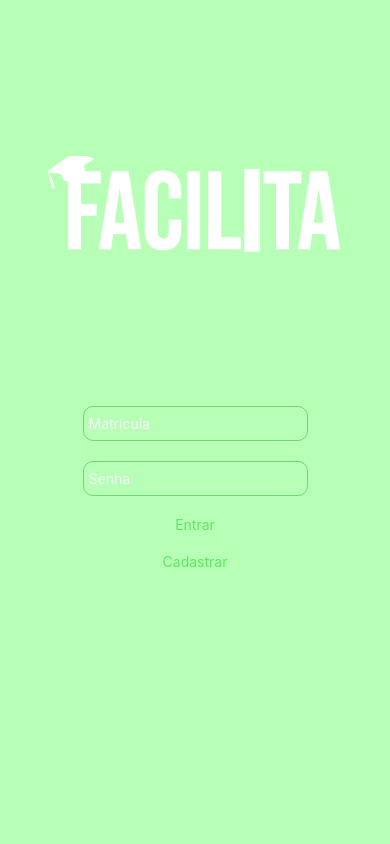
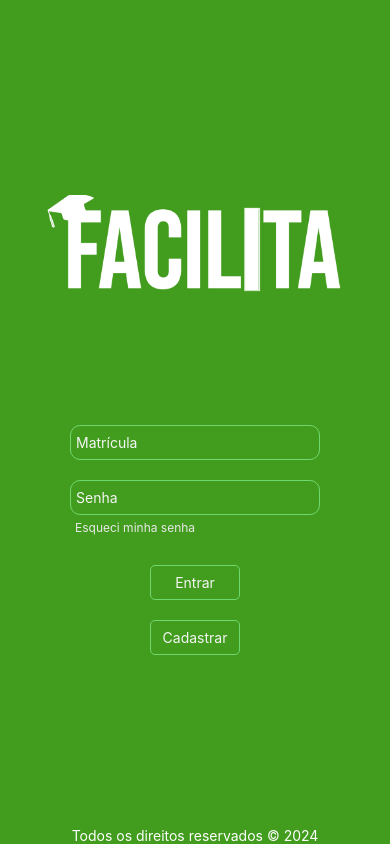
Before and after one commit to Thiago-Caffaro/Facilita, a React Native app: screen / in a window 390 px wide. Built offline with nearby package versions, Linux system fonts and the light colour scheme.

Commit message:
Adicionei as mudanças que fizemos na escola e mudie o nome do app no package.json para Facilita

```diff
--- a/App.jsx
+++ b/App.jsx
@@ -1,27 +1,32 @@
 import { StatusBar } from 'expo-status-bar';
-import { StyleSheet, Text, View } from 'react-native';
-import { Image, TextInput, TouchableOpacity } from 'react-native';
-
+import { StyleSheet, Text, View, Image, TextInput } from 'react-native';
 import Botao from './components/botao/botao';
 
 export default function App() {
-
   return (
     <View style={styles.container}>
       <Image style={styles.facilitaLogo} source={require('./assets/appImages/facilitaLogo.png')} />
       <StatusBar style="auto" />
+      <View style={styles.inputBox}>
         <TextInput
-        style={styles.input}
+          style={[styles.input, {color: '#ffff'}]}
           placeholder="Matrícula"
           placeholderTextColor="#f5f5f5"
         />
         <TextInput
-        style={styles.input}
+          style={[styles.input, {color: '#ffff'}]}
           placeholder="Senha"
           placeholderTextColor="#f5f5f5"
         />
+        <Text style={{ color: '#E8E8E8', fontSize: 12, padding: 5 }}>Esqueci minha senha</Text>
+      </View>
+      <View style={styles.caixaBtn}>
         <Botao>Entrar</Botao>
         <Botao>Cadastrar</Botao>
+      </View>
+      <Text style={{ bottom: 0, color: '#ffff',marginTop:'auto'}}>
+        Todos os direitos reservados © 2024
+      </Text>
     </View>
   );
 }
@@ -29,26 +34,28 @@ export default function App() {
 const styles = StyleSheet.create({
   container: {
     flex: 1,
-    backgroundColor: '#b7ffb7',
+    backgroundColor: '#429D1E',
     alignItems: 'center',
-    textAlign:'center',
+    justifyContent: 'center',
   },
-  facilitaLogo:{
+  facilitaLogo: {
     height: 100,
+    marginTop: '50%',
     maxWidth: 300,
-    marginBottom: 150,
-    marginTop:'40%'
   },
-  input:{
-    color:"#ffff",
+  input: {
     height: 35,
     padding: 5,
-    width: 225,
-    marginBottom: 20,
+    width: 250,
+    marginTop: 20,
     borderRadius: 10,
-    borderCurve: "continuous",
     borderWidth: 1,
     borderColor: '#70d870',
   },
-
+  caixaBtn: {
+    marginTop: 5,
+  },
+  inputBox: {
+    marginTop: 110,
+  },
 });
--- a/components/botao/botao.jsx
+++ b/components/botao/botao.jsx
@@ -4,7 +4,7 @@ function Botao(props){
         <TouchableOpacity
             style={styles.btn}
         >
-        <Text style={{ color: '#5bea5b' }}>
+        <Text style={{ color: '#f5f5f5', borderWidth: 1, borderRadius: 5, borderColor: '#70d870', padding: 8, width: 90, textAlign: 'center'}}>
             {props.children}
         </Text>
       </TouchableOpacity>
@@ -14,11 +14,10 @@ function Botao(props){
 
 const styles = StyleSheet.create({
     btn:{
-        marginBottom: 20,
-        borderWidht: 20,
-        borderRadius: 10,
-        borderColor:'#70d870',
-      }
+        display: 'flex',
+        alignItems: 'center',
+        marginTop: 20,
+    },
 })
 
 export default Botao
--- a/package.json
+++ b/package.json
@@ -1,5 +1,5 @@
 {
-  "name": "appteste",
+  "name": "facilita",
   "version": "1.0.0",
   "main": "node_modules/expo/AppEntry.js",
   "scripts": {
```
Lines whose indentation alone changed are shown as unchanged.
